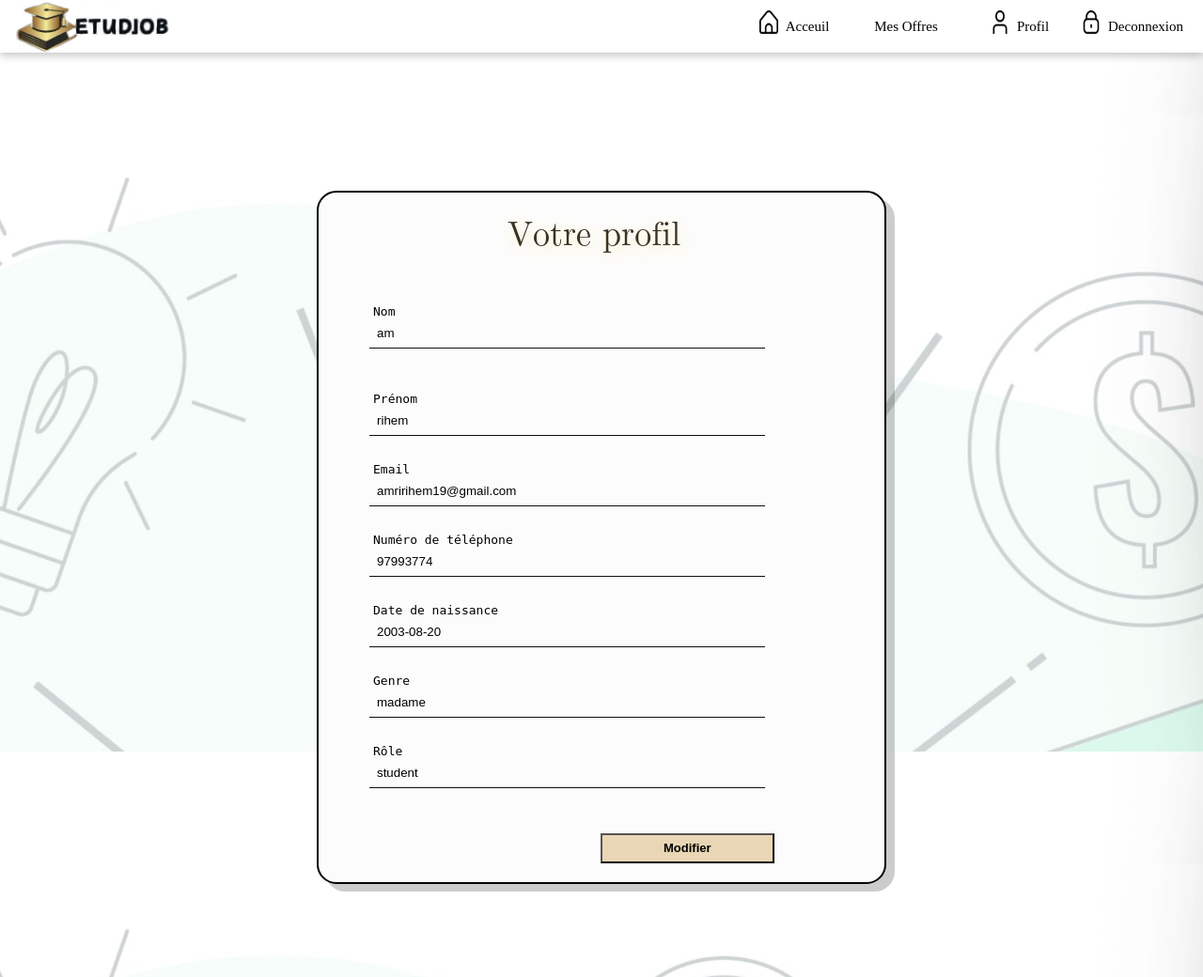
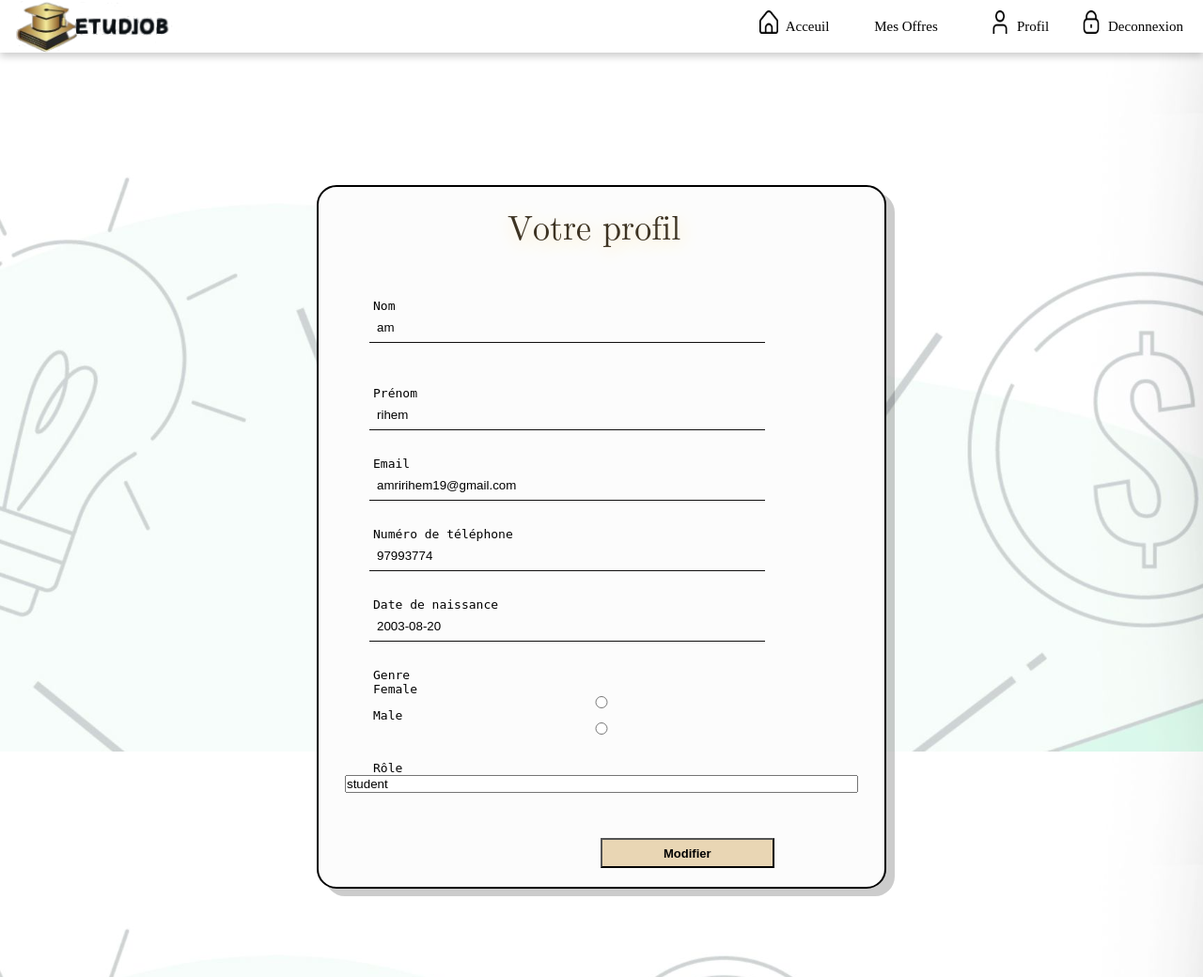
Before and after one commit to amririhem/web, a PHP site: page /profil.php in a window 1280 px wide. Shown: the whole page at 94% size. Run offline with PHP 8.4, Linux system fonts and the light colour scheme; a user stored in the database is signed in; data comes from the database, SQL or seed files in the repository.

Commit message:
rabi isahill

```diff
--- a/inscription.php
+++ b/inscription.php
@@ -17,10 +17,7 @@
 $datenai = $_POST['datenai'];
 $genre = $_POST['genre'];
 $role = $_POST['role'];
-$niveau = $_POST['niveau'];
-$etab = $_POST['etab'];
-$descrip = $_POST['des'];
-$requete = "INSERT INTO user (nom, prenom, email, pwd, datenaiss, genre, role, niveau, etablisement, descrip) VALUES ('$nom', '$prenom', '$email', '$pwd', '$datenai', '$genre', '$role', '$niveau', '$etab', '$descrip')";
+$requete = "INSERT INTO user (nom, prenom, email, pwd, datenaiss, genre, role,tel) VALUES ('$nom', '$prenom', '$email', '$pwd', '$datenai', '$genre', '$role', '$tel')";
 if (mysqli_query($connexion, $requete)) {
     echo "Inscription réussie.";
     header("Location: login.html");
--- a/modifier.php
+++ b/modifier.php
@@ -23,10 +23,7 @@
     $datenaiss = $_POST['dateNaissance'];
     $genre = $_POST['genre'];
     $role = $_POST['role'];
-    $eduLevel = $_POST['eduLevel'];
-    $description = $_POST['descrip'];
-    $etablisement=$_post['etablisement'];
-    $query = "UPDATE user SET nom='$nom', prenom='$prenom', email='$email', tel='$tel',datenaiss='$datenaiss',genre='$genre', niveau='$eduLevel',etablisement='$etablisement', descrip='$description' WHERE id_user=$user_id";
+    $query = "UPDATE user SET nom='$nom', prenom='$prenom', email='$email', tel='$tel',datenaiss='$datenaiss',genre='$genre' WHERE id_user=$user_id";
     if (mysqli_query($connexion, $query)) {
         header("Location: profil.php");
         exit();
--- a/profil.php
+++ b/profil.php
@@ -92,11 +92,14 @@
           </div>
           <div class="labelinput1">
             <label for="genre" class="genre">Genre</label>
-            <input type="text" id="genre" name="genre" value="<?php echo $utilisateur['genre']; ?>" class="inputinscrit1"  readonly >
-          </div>
+            <label for="female">Female</label>
+<input type="radio" id="female" name="genre" value="female" <?php if ($utilisateur['genre'] == "female") echo "checked"; ?>class="input" readonly>
+
+<label for="male">Male</label>
+<input type="radio" id="male" name="genre" value="male" <?php if ($utilisateur['genre'] == "male") echo "checked"; ?> >          </div>
           <div class="labelinput1">
             <label for="role" class="role">Rôle</label>
-            <input type="text" id="role"  name="role" value="<?php echo $utilisateur['role']; ?>" class="inputinscrit1" readonly  >
+            <input type="text" id="role"  name="role"  value="<?php echo $utilisateur['role']; ?>"  >
           </div>
 
 
```
Also changed, not shown: inscrit.html (+0 -8 lines), inscrit.js (+26 -27 lines), modifierProfil.php (+5 -2 lines).
